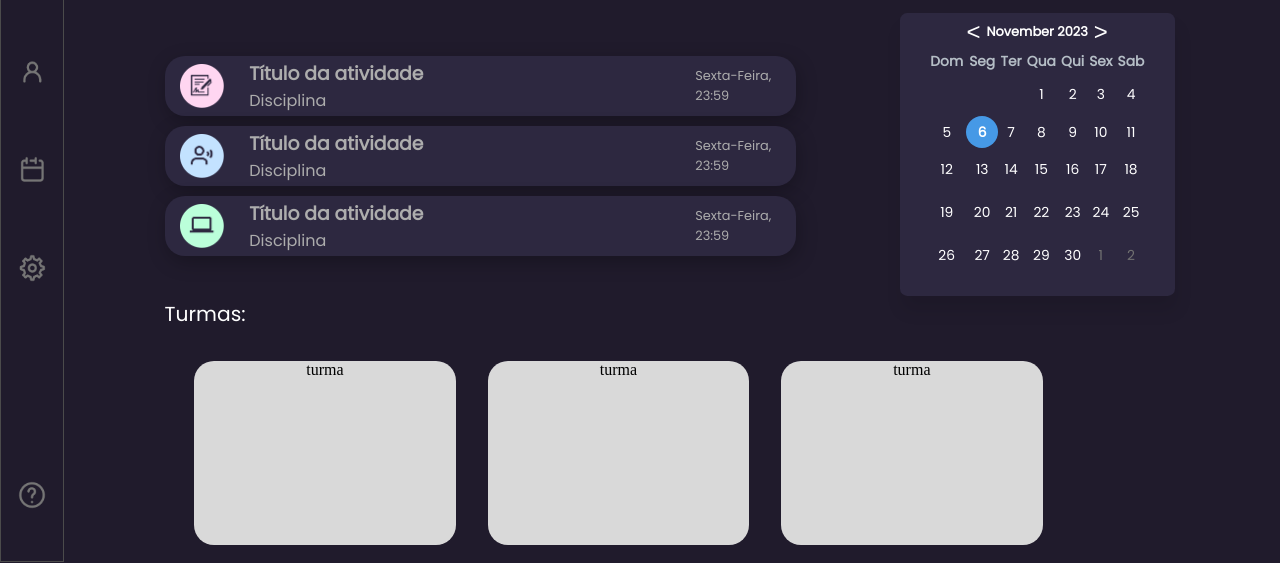
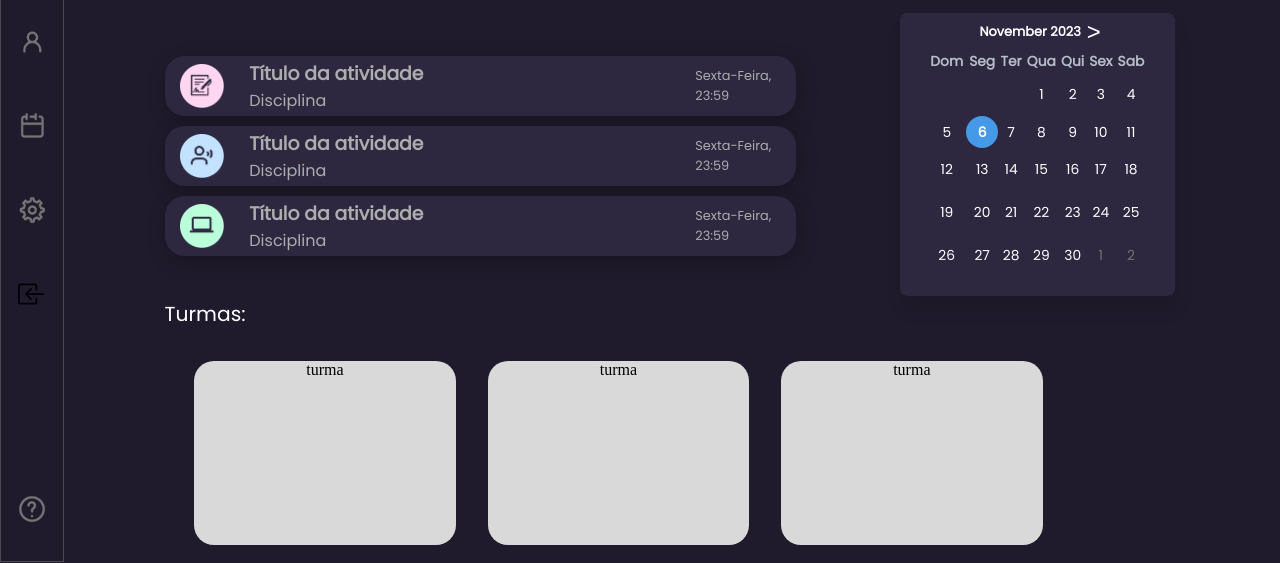
Before and after one commit to Caioalves14/SEA-frontend, a website: page views/painelaluno.html in a window 1280 px wide. Shown: the part 240-803 px from the top of the page. Drawn offline with Linux system fonts and the light colour scheme.

Commit message:
Adicionando um botão de logout na página de painel do aluno

```diff
--- a/public/css/painel-aluno.css
+++ b/public/css/painel-aluno.css
@@ -238,7 +238,7 @@ nav{
     padding: 0.625rem 0.75rem;
 }
 
-#perfil,#calendario-icon,#config,#mdia,#not{
+#perfil,#calendario-icon,#config,#mdia,#not,#logout{
     width: 1.75rem;
     height: 1.75rem;
     padding: 0.625rem 0.75rem;
--- a/views/painelaluno.html
+++ b/views/painelaluno.html
@@ -22,7 +22,10 @@
         <img id="perfil" src="../public/imagem/perfil.png" alt="">
         <img id="calendario-icon" src="../public/imagem/calendario-icon.png" alt="">
         <img id="config" src="../public/imagem/config.png" alt="">
+        <a href="../index.html"><img id="logout" src="../public/imagem/Icon/box-arrow-in-left.svg" alt=""></a>
         <img id="ajuda" src="../public/imagem/ajuda.png" alt="">
+
+
     </nav>
     <header>
         <div class="inicio">
@@ -104,7 +107,7 @@
             </div>
             <div id="calendar">
                 <div class="calendar-header">
-                    <button id="prev-month"><</button>
+                    <button id="prev-month"></button>
                     <h1 id="current-month"></h1>
                     <button id="next-month">></button>
                 </div>
```
